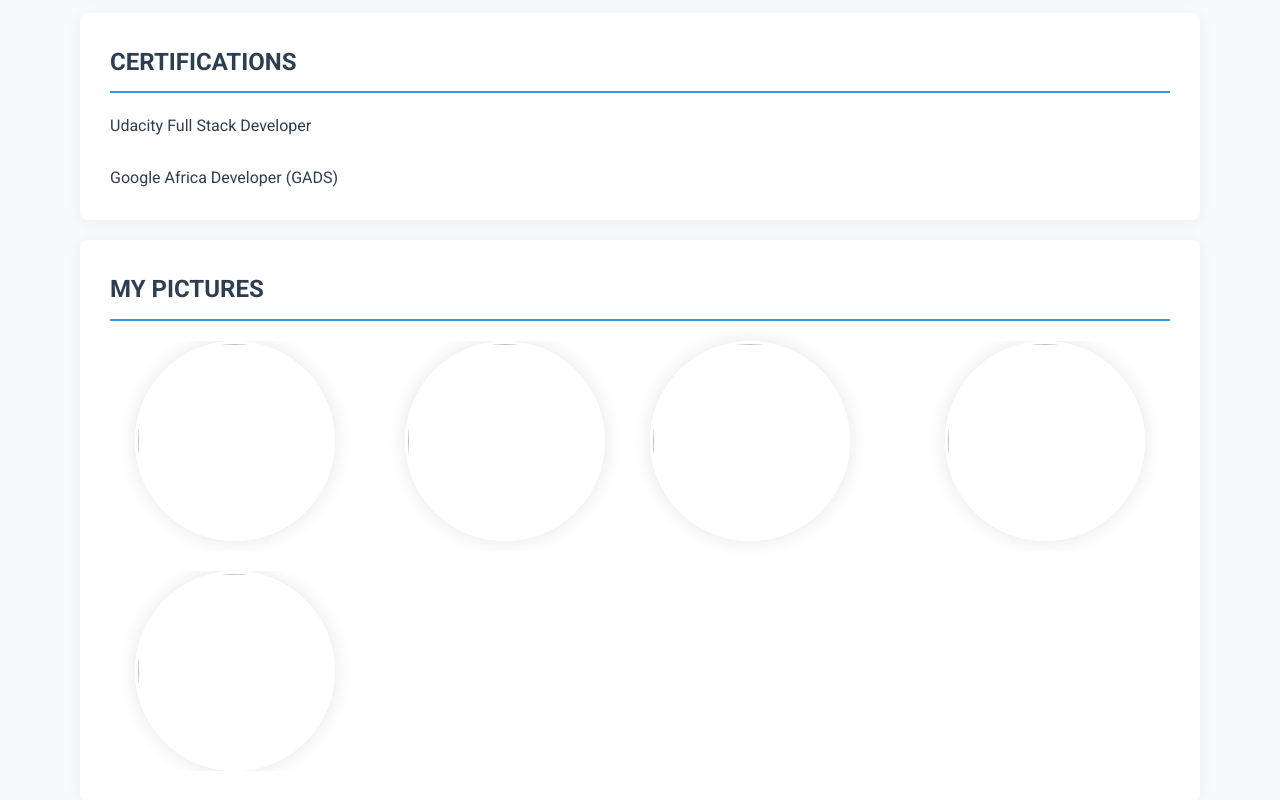
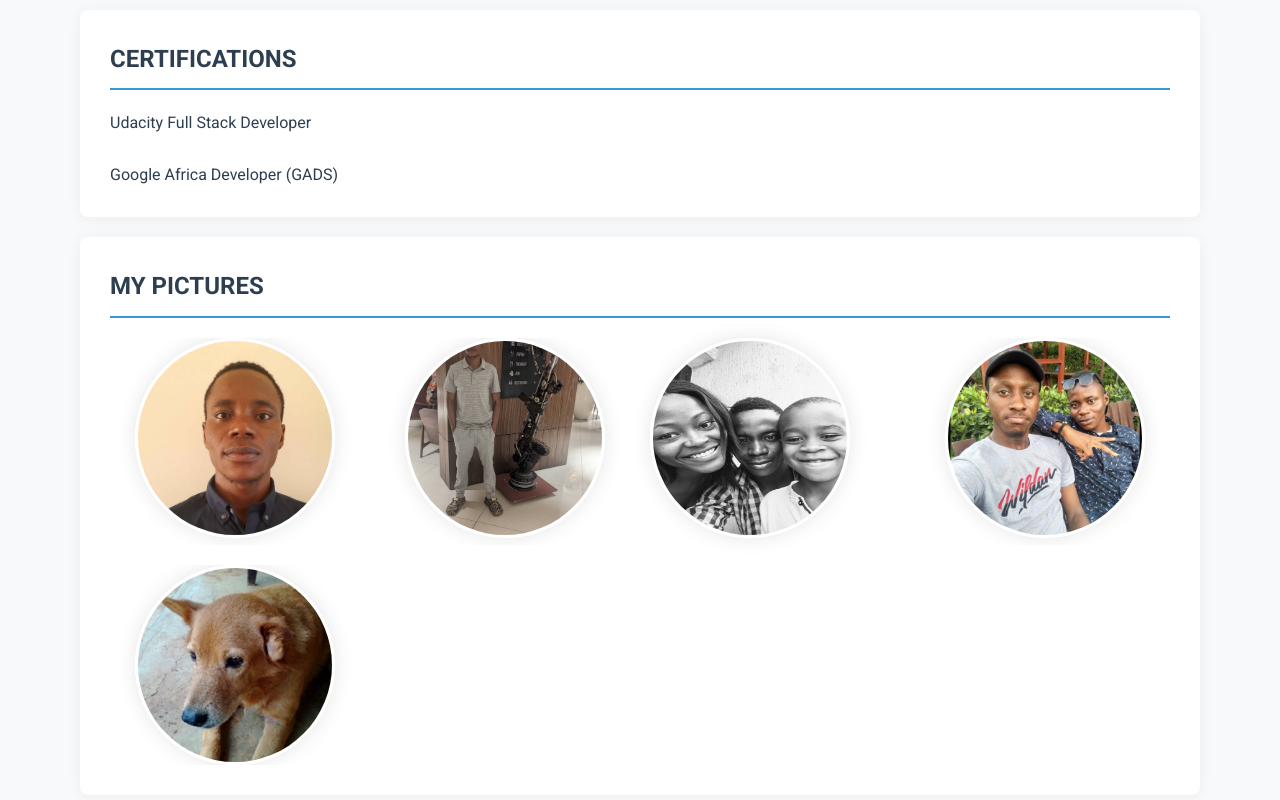
Before and after one commit to chibikes/resume, a plain HTML site: page index.html in a window 1280 px wide. Shown: the part 1822-2622 px from the top of the page. Drawn offline with Linux system fonts and the light colour scheme.

Commit message:
add images

```diff
--- a/index.html
+++ b/index.html
@@ -1,12 +1,12 @@
 <!DOCTYPE html>
-<html>
+<html lang="en">
 <head>
     <title>Chibuike Okoh</title>
     <link rel="stylesheet" href="index.css"/>
     <link href="https://fonts.googleapis.com/css2?family=Roboto:wght@400;500;700&display=swap" rel="stylesheet">
 </head>
 <body>
-<img src="profile_picture.jpg" height="100" width="100"/>
+<img src="profile_picture.jpg" height="100" width="100" alt="profile picture"/>
 <h1>
     CHIBUIKE FRANCIS OKOH
 </h1>
@@ -140,20 +140,20 @@
     </div>
     <div class="image-grid">
         <div class="image-item">
-            <img src="profile_picture.jpg" height="200" width="200"/>
+            <img src="profile_picture.jpg" height="200" width="200" alt="profile"/>
         </div>
         <div class="image-item">
-            <img src="photo_1.jpg" height="200" width="200"/>
+            <img src="photo_1.jpg" height="200" width="200" alt="photo"/>
         </div>
         <div>
-            <img src="photo_2.jpg" height="200" width="200"/>
+            <img src="photo_2.jpg" height="200" width="200" alt="photo"/>
         </div>
 
         <div class="image-item">
-            <img src="photo_3.jpg" height="200" width="200"/>
+            <img src="photo_3.jpg" height="200" width="200" alt="photo"/>
         </div>
         <div class="image-item">
-            <img src="berlin.jpg" height="200" width="200"/>
+            <img src="berlin.jpg" height="200" width="200" alt="photo"/>
         </div>
     </div>
 </section>
```
Also changed, not shown: berlin.jpg (added), photo_1.jpg (added), photo_2.jpg (added), photo_3.jpg (added), profile_picture.jpg (added).
